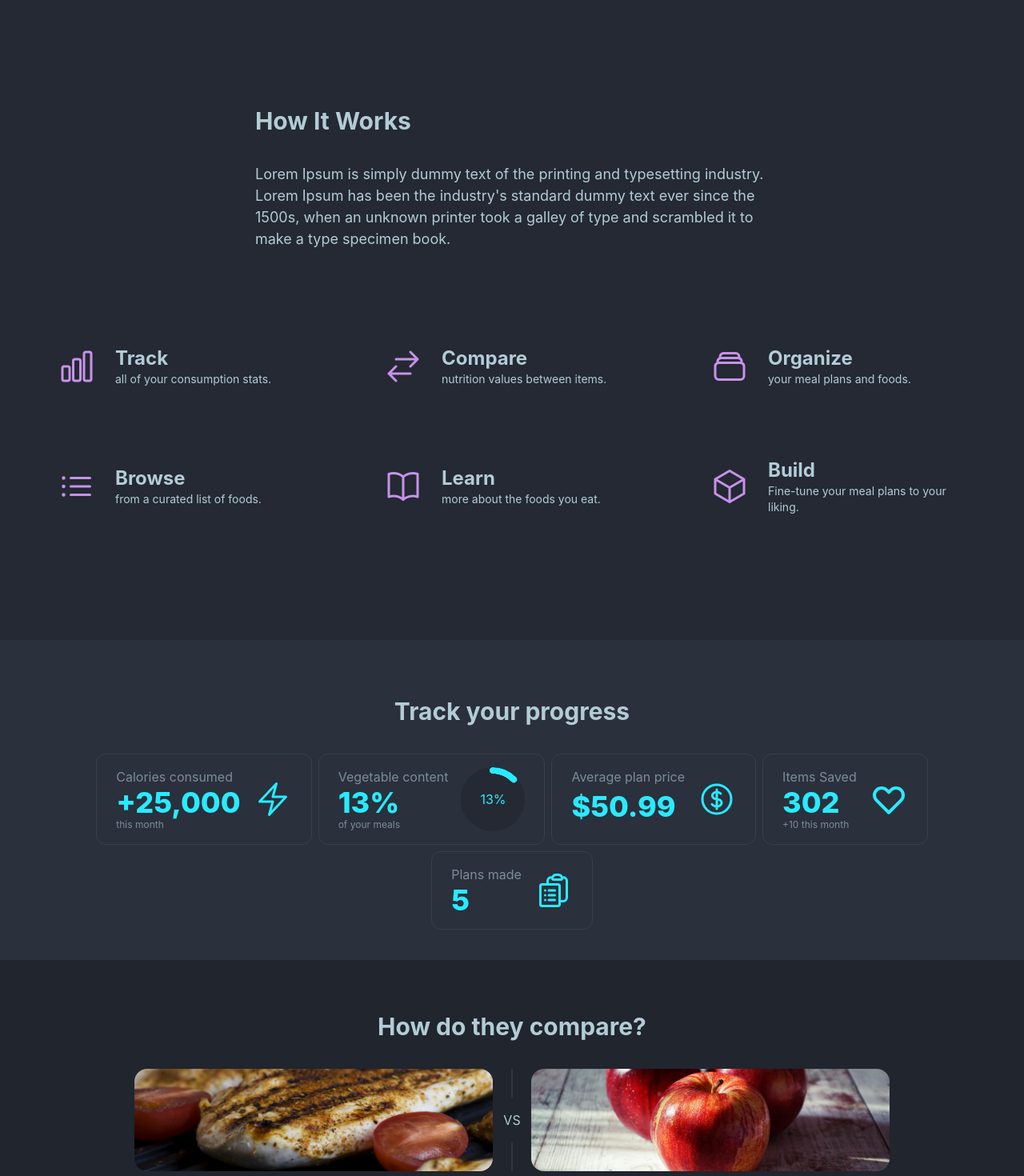
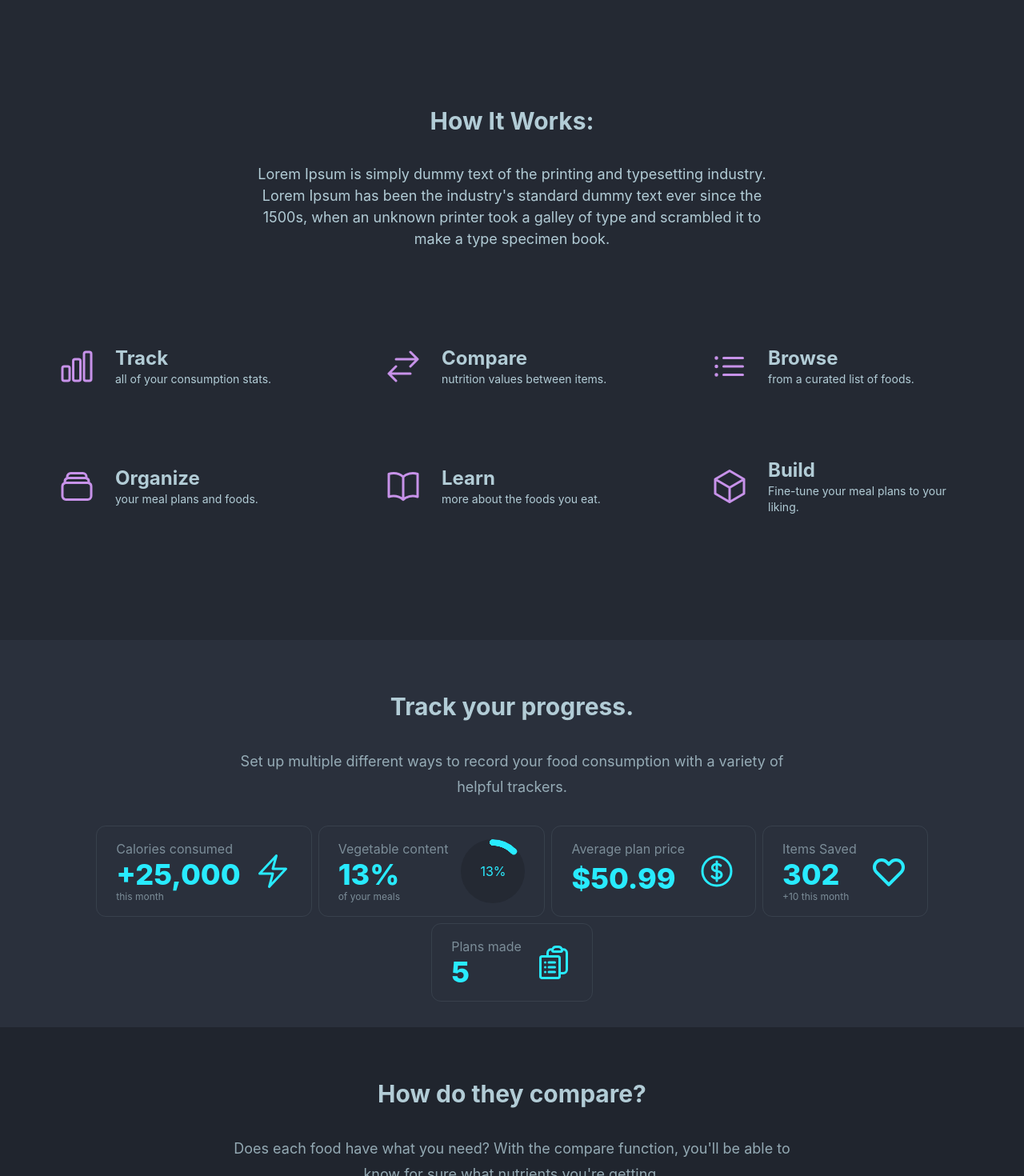
Before and after one commit to DanielCW7/food-finder, a React (Create React App) app: page / in a window 1280 px wide. Shown: the part 800-2270 px from the top of the page at 80% size. Built offline with nearby package versions, Linux system fonts and the light colour scheme.

Commit message:
CHORE(files): reorder files for clarity

```diff
--- a/src/components/about.js
+++ b/src/components/sections/about.js
@@ -7,8 +7,8 @@ const About = () => {
             <div className="container mx-auto flex flex-col">
 
                 <div className="mx-auto flex items-center max-w-max">
-                    <div className="block prose lg:prose-lg p-8 lg:p-12">
-                        <h2> How It Works </h2>
+                    <div className="text-center block prose lg:prose-lg p-8 lg:p-12">
+                        <h2> How It Works: </h2>
                         <p className="leading-normal text-neutral-content">
                             Lorem Ipsum is simply dummy text of the printing and typesetting industry.
                             Lorem Ipsum has been the industry's standard dummy text ever since the 1500s,
@@ -21,73 +21,73 @@ const About = () => {
                 {/* cards section */}
                 <div className="grid gap-2 p-8 grid-cols-2 lg:grid-cols-3">
 
-                    <div className="lg:max-w-sm transition-all p-8 sm:p-10 rounded-xl hover:bg-base-300 hover:-translate-y-1 cursor-pointer flex flex-col sm:flex-row">
+                    <div className="flex flex-col sm:flex-row transition-all rounded-xl lg:max-w-sm p-8 sm:p-10 cursor-pointer hover:bg-base-300 hover:-translate-y-1">
                         <div className="my-auto mr-6">
                             <svg xmlns="http://www.w3.org/2000/svg" fill="none" viewBox="0 0 24 24" strokeWidth={1.5} stroke="currentColor" className="w-8 h-8 sm:w-12 sm:h-12 stroke-accent">
                                 <path strokeLinecap="round" strokeLinejoin="round" d="M3 13.125C3 12.504 3.504 12 4.125 12h2.25c.621 0 1.125.504 1.125 1.125v6.75C7.5 20.496 6.996 21 6.375 21h-2.25A1.125 1.125 0 0 1 3 19.875v-6.75ZM9.75 8.625c0-.621.504-1.125 1.125-1.125h2.25c.621 0 1.125.504 1.125 1.125v11.25c0 .621-.504 1.125-1.125 1.125h-2.25a1.125 1.125 0 0 1-1.125-1.125V8.625ZM16.5 4.125c0-.621.504-1.125 1.125-1.125h2.25C20.496 3 21 3.504 21 4.125v15.75c0 .621-.504 1.125-1.125 1.125h-2.25a1.125 1.125 0 0 1-1.125-1.125V4.125Z" />
                             </svg>
                         </div>
-                        <div className="my-auto">
+                        <div className="my-auto flex-grow">
                             <h3 className="text-2xl font-bold"> Track </h3>
                             <p className="text-xs sm:text-sm"> all of your consumption stats. </p>
                         </div>
                     </div>
 
-                    <div className="lg:max-w-sm transition-all p-8 sm:p-10 rounded-xl hover:bg-base-300 hover:-translate-y-1 cursor-pointer flex flex-col sm:flex-row">
+                    <div className="flex flex-col sm:flex-row transition-all rounded-xl lg:max-w-sm p-8 sm:p-10 cursor-pointer hover:bg-base-300 hover:-translate-y-1">
                         <div className="my-auto mr-6">
                             <svg xmlns="http://www.w3.org/2000/svg" fill="none" viewBox="0 0 24 24" strokeWidth={1.5} stroke="currentColor" className="w-8 h-8 sm:w-12 sm:h-12 stroke-accent">
                                 <path strokeLinecap="round" strokeLinejoin="round" d="M7.5 21 3 16.5m0 0L7.5 12M3 16.5h13.5m0-13.5L21 7.5m0 0L16.5 12M21 7.5H7.5" />
                             </svg>
                         </div>
-                        <div className="my-auto">
+                        <div className="my-auto flex-grow">
                             <h3 className="text-2xl font-bold"> Compare </h3>
                             <p className="text-xs sm:text-sm"> nutrition values between items. </p>
                         </div>
                     </div>
 
-                    <div className="lg:max-w-sm transition-all p-8 sm:p-10 rounded-xl hover:bg-base-300 hover:-translate-y-1 cursor-pointer flex flex-col sm:flex-row">
+                    <div className="flex flex-col sm:flex-row transition-all rounded-xl lg:max-w-sm p-8 sm:p-10 cursor-pointer hover:bg-base-300 hover:-translate-y-1">
+                        <div className="my-auto mr-6">
+                            <svg xmlns="http://www.w3.org/2000/svg" viewBox="0 0 24 24" strokeWidth={1.5} stroke="currentColor" className="w-8 h-8 sm:w-12 sm:h-12 stroke-accent">
+                                <path strokeLinecap="round" strokeLinejoin="round" d="M8.25 6.75h12M8.25 12h12m-12 5.25h12M3.75 6.75h.007v.008H3.75V6.75Zm.375 0a.375.375 0 1 1-.75 0 .375.375 0 0 1 .75 0ZM3.75 12h.007v.008H3.75V12Zm.375 0a.375.375 0 1 1-.75 0 .375.375 0 0 1 .75 0Zm-.375 5.25h.007v.008H3.75v-.008Zm.375 0a.375.375 0 1 1-.75 0 .375.375 0 0 1 .75 0Z" />
+                            </svg>
+                        </div>
+                        <div className="my-auto flex-grow">
+                            <h3 className="text-2xl font-bold"> Browse </h3>
+                            <p className="text-xs sm:text-sm"> from a curated list of foods. </p>
+                        </div>
+                    </div>
+
+                    <div className="flex flex-col sm:flex-row transition-all rounded-xl lg:max-w-sm p-8 sm:p-10 cursor-pointer hover:bg-base-300 hover:-translate-y-1">
                         <div className="my-auto mr-6">
                             <svg xmlns="http://www.w3.org/2000/svg" fill="none" viewBox="0 0 24 24" strokeWidth={1.5} stroke="currentColor" className="w-8 h-8 sm:w-12 sm:h-12 stroke-accent">
                                 <path strokeLinecap="round" strokeLinejoin="round" d="M6 6.878V6a2.25 2.25 0 0 1 2.25-2.25h7.5A2.25 2.25 0 0 1 18 6v.878m-12 0c.235-.083.487-.128.75-.128h10.5c.263 0 .515.045.75.128m-12 0A2.25 2.25 0 0 0 4.5 9v.878m13.5-3A2.25 2.25 0 0 1 19.5 9v.878m0 0a2.246 2.246 0 0 0-.75-.128H5.25c-.263 0-.515.045-.75.128m15 0A2.25 2.25 0 0 1 21 12v6a2.25 2.25 0 0 1-2.25 2.25H5.25A2.25 2.25 0 0 1 3 18v-6c0-.98.626-1.813 1.5-2.122" />
                             </svg>
                         </div>
-                        <div className="my-auto">
+                        <div className="my-auto flex-grow">
                             <h3 className="text-2xl font-bold"> Organize </h3>
                             <p className="text-xs sm:text-sm"> your meal plans and foods. </p>
                         </div>
                     </div>
 
-                    <div className="lg:max-w-sm transition-all p-8 sm:p-10 rounded-xl hover:bg-base-300 hover:-translate-y-1 cursor-pointer flex flex-col sm:flex-row">
-                        <div className="my-auto mr-6">
-                            <svg xmlns="http://www.w3.org/2000/svg" viewBox="0 0 24 24" strokeWidth={1.5} stroke="currentColor" className="w-8 h-8 sm:w-12 sm:h-12 stroke-accent">
-                                <path strokeLinecap="round" strokeLinejoin="round" d="M8.25 6.75h12M8.25 12h12m-12 5.25h12M3.75 6.75h.007v.008H3.75V6.75Zm.375 0a.375.375 0 1 1-.75 0 .375.375 0 0 1 .75 0ZM3.75 12h.007v.008H3.75V12Zm.375 0a.375.375 0 1 1-.75 0 .375.375 0 0 1 .75 0Zm-.375 5.25h.007v.008H3.75v-.008Zm.375 0a.375.375 0 1 1-.75 0 .375.375 0 0 1 .75 0Z" />
-                            </svg>
-                        </div>
-                        <div className="my-auto">
-                            <h3 className="text-2xl font-bold"> Browse </h3>
-                            <p className="text-xs sm:text-sm"> from a curated list of foods. </p>
-                        </div>
-                    </div>
-
-                    <div className="lg:max-w-sm transition-all p-8 sm:p-10 rounded-xl hover:bg-base-300 hover:-translate-y-1 cursor-pointer flex flex-col sm:flex-row">
+                    <div className="flex flex-col sm:flex-row transition-all rounded-xl lg:max-w-sm p-8 sm:p-10 cursor-pointer hover:bg-base-300 hover:-translate-y-1">
                         <div className="my-auto mr-6">
                             <svg xmlns="http://www.w3.org/2000/svg" fill="none" viewBox="0 0 24 24" strokeWidth={1.5} stroke="currentColor" className="w-8 h-8 sm:w-12 sm:h-12 stroke-accent">
                                 <path strokeLinecap="round" strokeLinejoin="round" d="M12 6.042A8.967 8.967 0 0 0 6 3.75c-1.052 0-2.062.18-3 .512v14.25A8.987 8.987 0 0 1 6 18c2.305 0 4.408.867 6 2.292m0-14.25a8.966 8.966 0 0 1 6-2.292c1.052 0 2.062.18 3 .512v14.25A8.987 8.987 0 0 0 18 18a8.967 8.967 0 0 0-6 2.292m0-14.25v14.25" />
                             </svg>
                         </div>
-                        <div className="my-auto">
+                        <div className="my-auto flex-grow">
                             <h3 className="text-2xl font-bold"> Learn </h3>
                             <p className="text-xs sm:text-sm"> more about the foods you eat. </p>
                         </div>
                     </div>
 
-                    <div className="lg:max-w-sm transition-all p-8 sm:p-10 rounded-xl hover:bg-base-300 hover:-translate-y-1 cursor-pointer flex flex-col sm:flex-row">
+                    <div className="flex flex-col sm:flex-row transition-all rounded-xl lg:max-w-sm p-8 sm:p-10 cursor-pointer hover:bg-base-300 hover:-translate-y-1">
                         <div className="my-auto mr-6">
                             <svg xmlns="http://www.w3.org/2000/svg" fill="none" viewBox="0 0 24 24" strokeWidth={1.5} stroke="currentColor" className="w-8 h-8 sm:w-12 sm:h-12 stroke-accent">
                                 <path strokeLinecap="round" strokeLinejoin="round" d="m21 7.5-9-5.25L3 7.5m18 0-9 5.25m9-5.25v9l-9 5.25M3 7.5l9 5.25M3 7.5v9l9 5.25m0-9v9" />
                             </svg>
                         </div>
-                        <div className="my-auto">
+                        <div className="my-auto flex-grow">
                             <h3 className="text-2xl font-bold"> Build </h3>
                             <p className="text-xs sm:text-sm"> Fine-tune your meal plans to your liking. </p>
                         </div>
--- a/src/components/compare.js
+++ b/src/components/sections/compare.js
@@ -1,13 +1,14 @@
-import chicken from "../images/chicken.jpg"
-import apple from "../images/apples.jpg"
+import chicken from "../../images/chicken.jpg"
+import apple from "../../images/apples.jpg"
 
 const Compare = () => {
 
     return (
         <div className="flex flex-col justify-center min-h-50h bg-base-300 p-8">
 
-            <div className="justify-center my-8 block prose lg:prose-lg mx-auto">
+            <div className="text-center justify-center my-8 block prose lg:prose-lg mx-auto">
                 <h2 className="text-center"> How do they compare? </h2>
+                <p> Does each food have what you need? With the compare function, you'll be able to know for sure what nutrients you're getting. </p>
             </div>
 
             {/* divider "VS" */}
--- a/src/components/sampleStats.js
+++ b/src/components/sections/sampleStats.js
@@ -5,8 +5,9 @@ const SampleStats = () => {
     return (
         <div className="flex flex-col justify-center min-h-50h p-8">
 
-            <div className="justify-center my-8 block prose lg:prose-lg mx-auto">
-                <h2 className="text-center"> Track your progress </h2>
+            <div className="justify-center text-center my-8 block prose lg:prose-lg mx-auto">
+                <h2 className=""> Track your progress. </h2>
+                <p> Set up multiple different ways to record your food consumption with a variety of helpful trackers. </p>
             </div>
 
             <div className="flex items-center gap-8">
--- a/src/components/suggestions.js
+++ b/src/components/sections/suggestions.js
@@ -1,7 +1,7 @@
-import chicken from "../images/chicken.jpg"
-import apple from "../images/apples.jpg"
-import oats from "../images/oats.jpg"
-import FoodCard from "./foodCard"
+import chicken from "../../images/chicken.jpg"
+import apple from "../../images/apples.jpg"
+import oats from "../../images/oats.jpg"
+import FoodCard from "../foodCard"
 
 const Suggestions = () => {
 // will receive an array of healthy food items to be deleted from view or saved and then deleted from view
@@ -10,7 +10,7 @@ const Suggestions = () => {
         <div className="bg-base-200 min-h-half flex flex-col justify-center">
             <div className="container mx-auto p-8">
                 <div className="mx-auto text-center mb-16 block prose lg:prose-lg">
-                    <h2 className="text-center mb-4"> Consider adding... </h2>
+                    <h2 className="text-center mb-4"> Level up your eating. </h2>
                 </div>
 
                 <div className="flex justify-center flex-wrap gap-2">
--- a/src/pages/browse.js
+++ b/src/pages/browse.js
@@ -1,4 +1,4 @@
-import Nav from "../components/nav";
+import Nav from "../components/sections/nav";
 import Footer from "../components/footer";
 import MinorHero from "../components/minorHero";
 import SearchResults from "../components/searchResults";
--- a/src/pages/collections.js
+++ b/src/pages/collections.js
@@ -1,4 +1,4 @@
-import Nav from "../components/nav";
+import Nav from "../components/sections/nav";
 import Footer from "../components/footer";
 import MinorHero from "../components/minorHero";
 
```
Also changed, not shown: src/pages/home.js (+5 -5 lines), src/components/sections/nav.js (renamed from src/components/nav.js).
